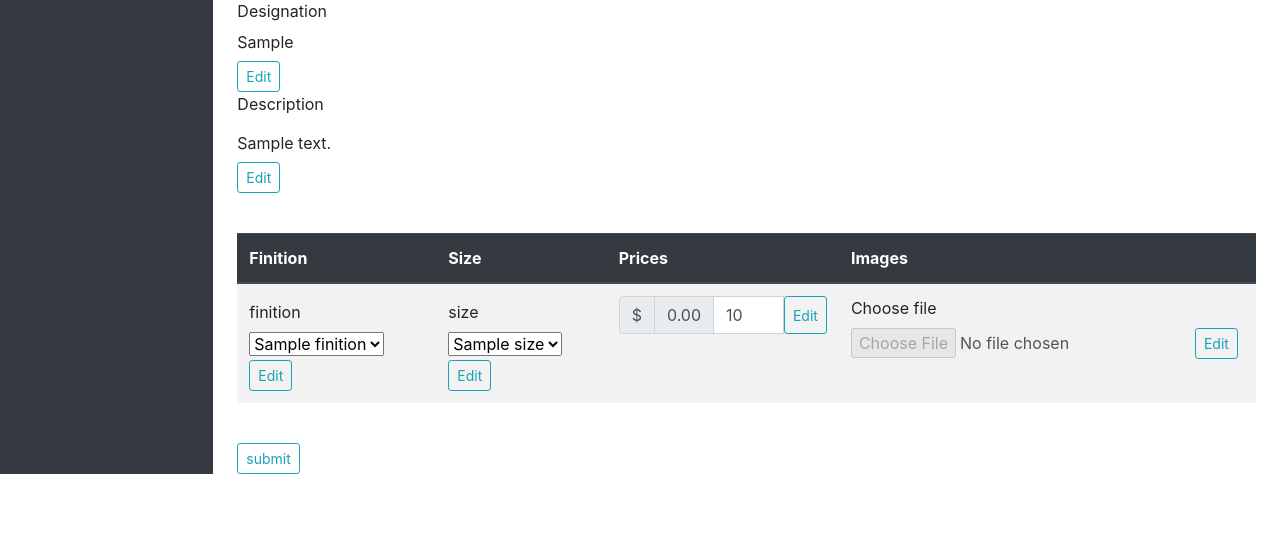
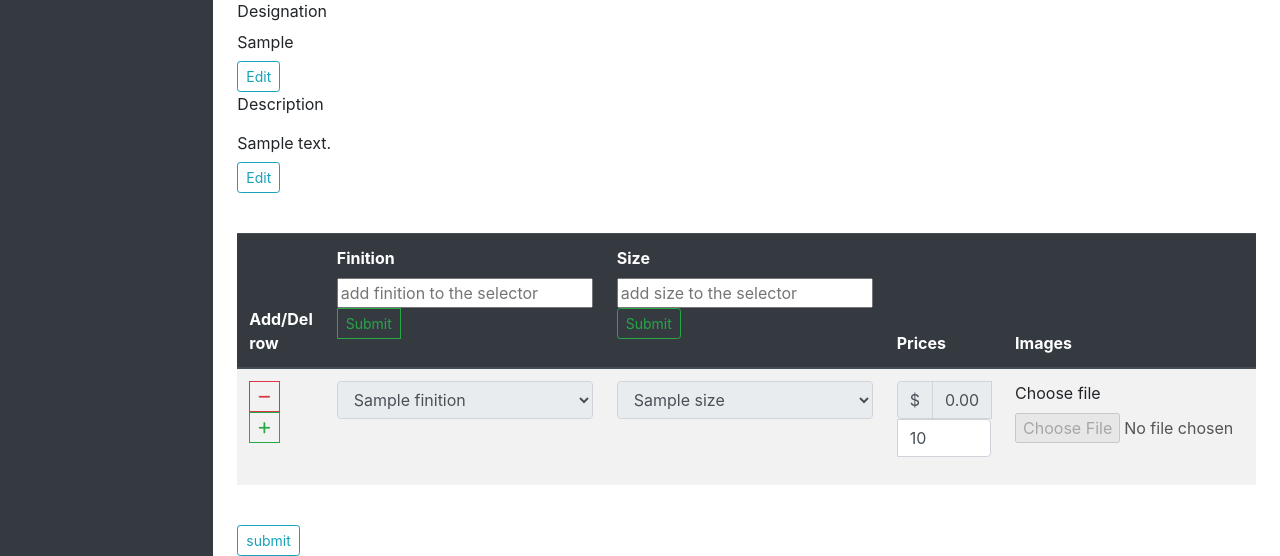
Before and after one commit to FenX999/Ecom_draft, a Django app: template yuugen/templates/cms/product/info.html in a window 1280 px wide. Shown: the part 643-1199 px from the top of the page. Before the commit the page ends 1117 px from the top, so only its background shows below. Run offline with Django 3.2, Linux system fonts and the light colour scheme; tables that the repository leaves empty hold one stand-in row (values such as "Sample post"); the template is opened without the code that fills it: values that come from a table or form of the project are taken from there, most other values are stand-ins (such as "Sample title", 1, 10 or a date in 2020); style sheets or scripts are compiled from the project's sources; some libraries are stand-ins or nearby versions.

Commit message:
basic view to send context and template to rendering data finished rest editing side of view + jQuery implementation for editing query

```diff
--- a/yuugen/templates/cms/product/edition/attributes.html
+++ b/yuugen/templates/cms/product/edition/attributes.html
@@ -2,19 +2,50 @@
     <table class="table table-striped" id="Attributes_table">
         <thead class="thead-dark">
             <tr>
-                <th scope="col-auto">Finition</th>
-                <th scope="col-auto">Size</th>
-                <th scope="col-auto">Prices</th>
-                <th scope="col-auto">Images</th>
+                <th scope="col">Add/Del row</th>
+                <th scope="col">
+                    <div class="form-group">
+                        <label for="finition_input">Finition</label>
+                        <p>
+                            <input type="text" placeholder="add finition to the selector" id="finition_input">
+                            <button  class="btn btn-outline-success btn-sm rounded-0" type"submit" id="finition_submit">
+                                Submit
+                            </button>
+                        </p>
+                    </div>
+                </th>
+                <th scope="col">
+                    <div class="form-group">
+                        <label for="finition_input">Size</label>
+                        <p>
+                            <input type="text" placeholder="add size to the selector" id="size_input">
+                            <button  class="btn btn-outline-success btn-sm" type"submit" id="size_submit">
+                                Submit
+                            </button>
+                        </p>
+                    </div>
+                </th>
+                <th scope="col">Prices</th>
+                <th scope="col">Images</th>
+                <th scope="col">Edit/Del Entry</th>
             </tr>
         </thead>
         <tbody>
-            {% comment %} {% for attr in attributes %} {% endcomment %}
-            <tr id="editable">
+            {% for attr in attributes %}
+            <tr id="{{attr.id}}" class="duplicable">
                 <td>
-                    <form class='inline-form'>
-                        <label class='my-1 mr-2' for="edit_select-input">finition</label>
-                        <select name="select_finition" class="custome-select my-1 mr-sm2" id="finition_select">
+                    <ul class="list-inline">
+                        <li>
+                            <button name = "del_row" class="btn btn-outline-danger btn-sm rounded-0" type="button" data-toggle="tooltip" data-placement="top" title="Delete Row" id="del_row"><i class="fa-solid fa-minus"></i></button>
+                        </li>
+                        <li>
+                            <button name ="add_row" class="btn btn-outline-success btn-sm rounded-0" type="button" data-toggle="tooltip" data-placement="top" title="Add Row" id="add_row"><i class="fa-solid fa-plus"></i></button>
+                        </li>
+                    </ul>
+                </td>
+                <td>
+                    <div class="form-group">
+                        <select class="form-control" id="edit_select_finition" disabled>
                             <option selected>{{attr.finition}}</option>
                             {% for finition in finitions %}
                             <option value="{{finition.id}}">
@@ -22,22 +53,19 @@
                             </option>
                             {% endfor %}
                         </select>
-                        <button class="btn btn-sm btn-outline-info" type="button" id='edit_select_finition'>Edit</button>
-                    </form>
+                    </div>
                 </td>
                 <td>
-                    <form class='inline-form'>
-                        <label class='my-1 mr-2' for="edit_select-input">size</label>
-                        <select name="select_size" class="custome-select my-1 mr-sm2" id="size_select">
+                    <div class="form-group">
+                        <select  class="form-control" id="edit_select_size" disabled>
                             <option selected>{{attr.size}}</option>
                             {% for size in sizes %}
-                            <option value="{{finition.id}}">
-                                {{finition.value}}
+                            <option value="{{size.id}}">
+                                {{size.value}}
                             </option>
                             {% endfor %}
                         </select>
-                        <button class="btn btn-sm btn-outline-info" type="button" id='edit_select_size'>Edit</button>
-                    </form>
+                    </div>
                 </td>
                 <td class="input_attr_price">
                     <div class="input-group mb-3">
@@ -46,18 +74,26 @@
                             <span class="input-group-text">0.00</span>
                         </div>
                         <input  id="price_attr_input" type="text" class="form-control plaintext" value="{{attr.price}}">
-                        <button class="btn btn-sm btn-outline-info" type="button" id='edit_input_price'>Edit</button>
                     </div>
                 </td>
                 <td class="input_attr_img">
                     <div class="input-group mb-3">
                         <label class="mr-2" for="edit_image_input" >Choose file</label>
                         <input name="file" type="file" id="edit_image_input" disabled>
-                        <button class="btn btn-sm btn-outline-info" type="button" id='edit_input_price'>Edit</button>
                     </div>
                 </td>
+                <td>
+                    <ul class="list-inline">
+                        <li>
+                            <button name = "del_entry" class="btn btn-outline-danger" type="button" id="del_entry">DELETE</button>
+                        </li>
+                        <li>
+                            <button name ="edit_entry" class="btn btn-outline-info" type="button"  id="edit_entry">Edit </button>
+                        </li>
+                    </ul>
+                </td>
             </tr>
-            {% comment %} {% endfor %} {% endcomment %}
+            {% endfor %}
         </tbody>
     </table>
 </div>
```
Also changed, not shown: yuugen/apps/cms/views.py (+49 -2 lines).
